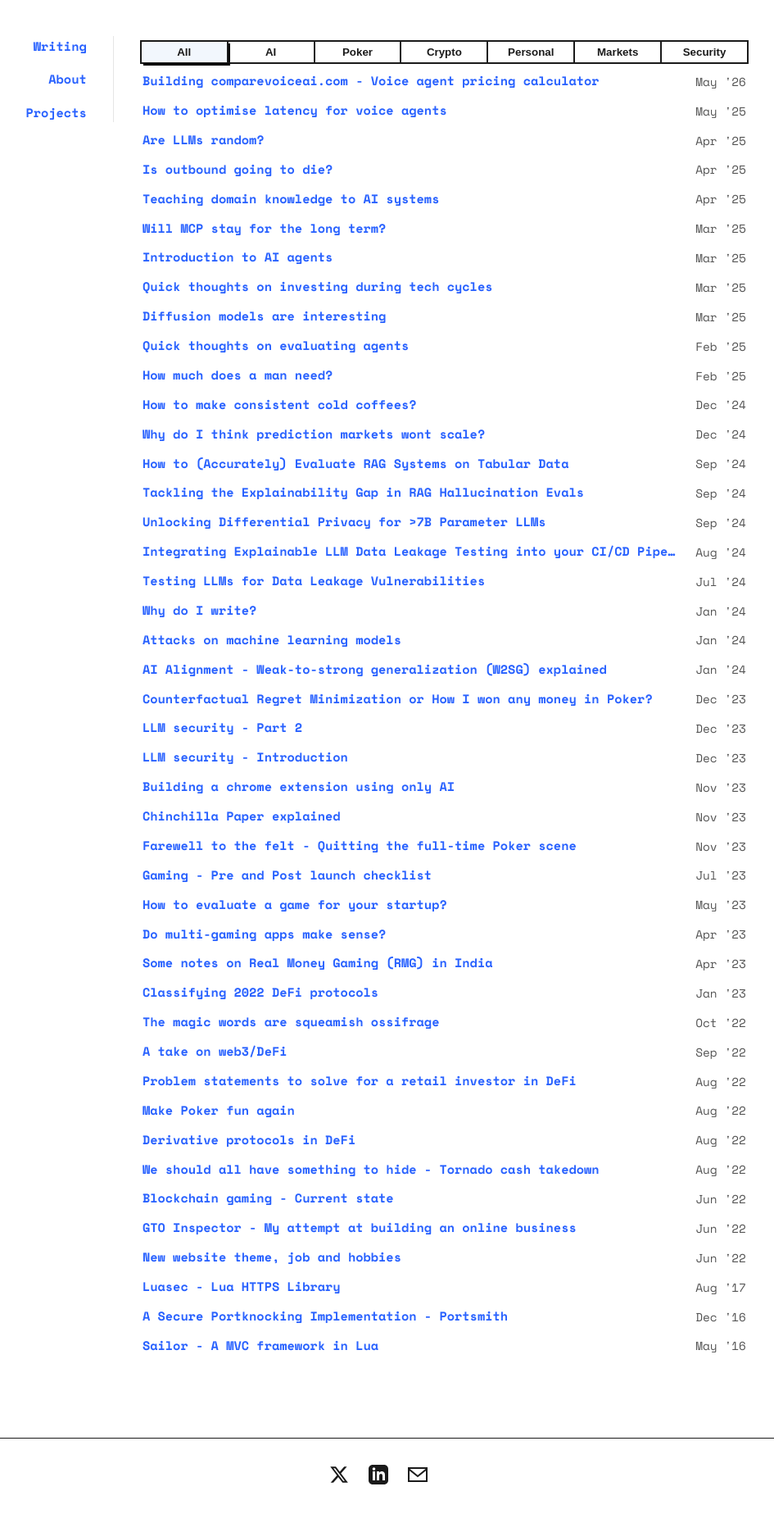
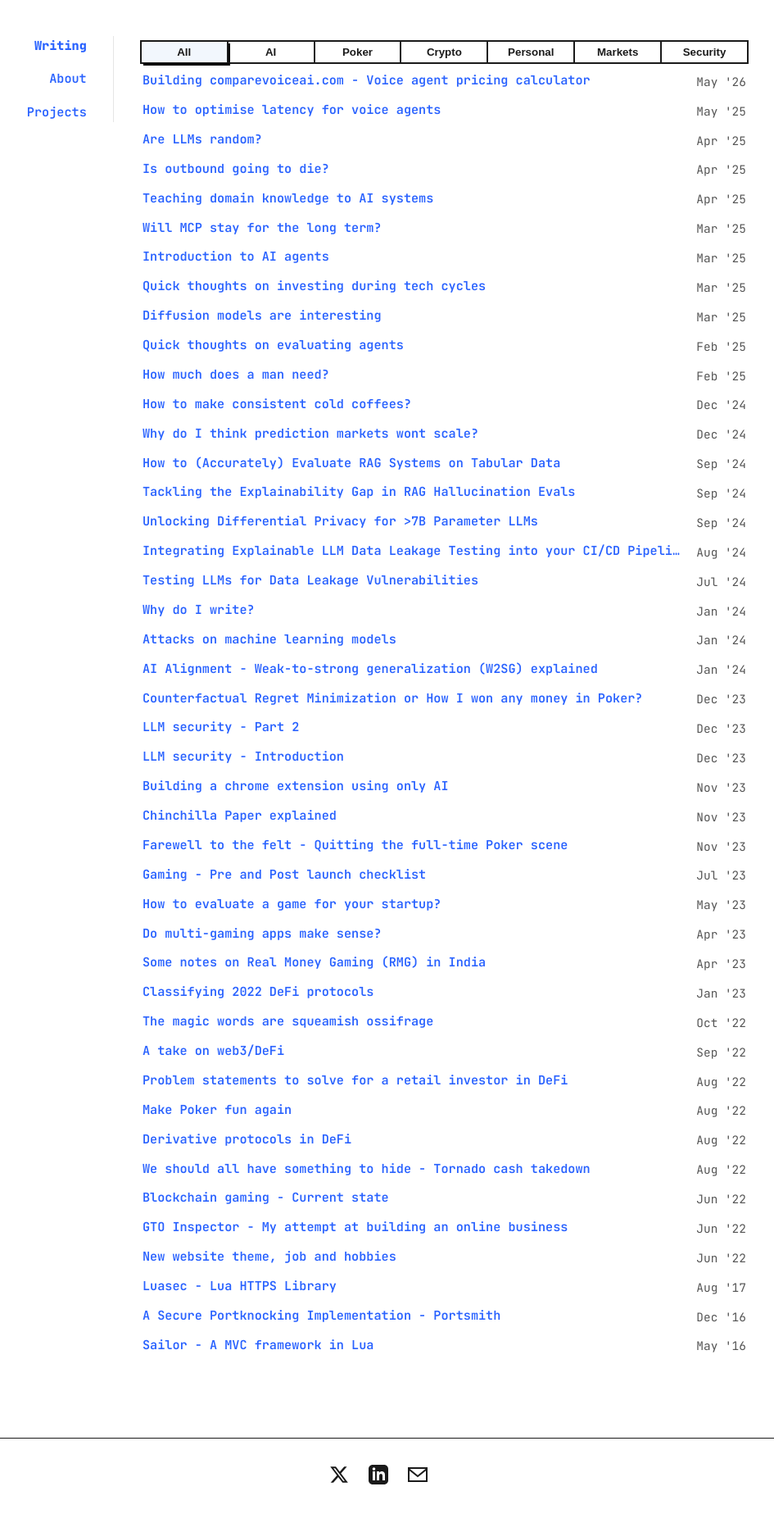
Before and after one commit to r-nikhil/r-nikhil.github.io, a Jekyll site: the page built from index.html, in a window 1280 px wide. Shown: the whole page at 82% size, without its empty margins (178-1123 px from the left). Built offline with Jekyll 4.4.1, drawn with Linux system fonts in a browser that asks for light colours.

Commit message:
Restored to '0142161c26927260a3ea1885e3ab00a8665f4c15'
Replit-Restored-To: 0142161c26927260a3ea1885e3ab00a8665f4c15

```diff
--- a/_includes/head.html
+++ b/_includes/head.html
@@ -28,7 +28,7 @@
   <link rel="sitemap" type="application/xml" title="sitemap" href="{{ site.baseurl }}/sitemap.xml" />
   <link rel="preconnect" href="https://fonts.googleapis.com">
   <link rel="preconnect" href="https://fonts.gstatic.com" crossorigin>
-  <link href="https://fonts.googleapis.com/css2?family=Space+Mono:ital,wght@0,400;0,700;1,400;1,700&display=swap" rel="stylesheet">
+  <link href="https://fonts.googleapis.com/css2?family=JetBrains+Mono:ital,wght@0,400;0,600;0,700;0,800;1,400;1,600;1,700;1,800&display=swap" rel="stylesheet">
 
   <style>
     {% capture include_to_scssify %}
--- a/_sass/_main.scss
+++ b/_sass/_main.scss
@@ -19,7 +19,7 @@
 }
 
 body {
-	font-family: 'Space Mono', 'Courier New', monospace;
+	font-family: 'JetBrains Mono', 'Courier New', monospace;
 	-webkit-font-smoothing: antialiased;
     text-rendering: optimizeLegibility;
 	line-height: 1.6;
```
